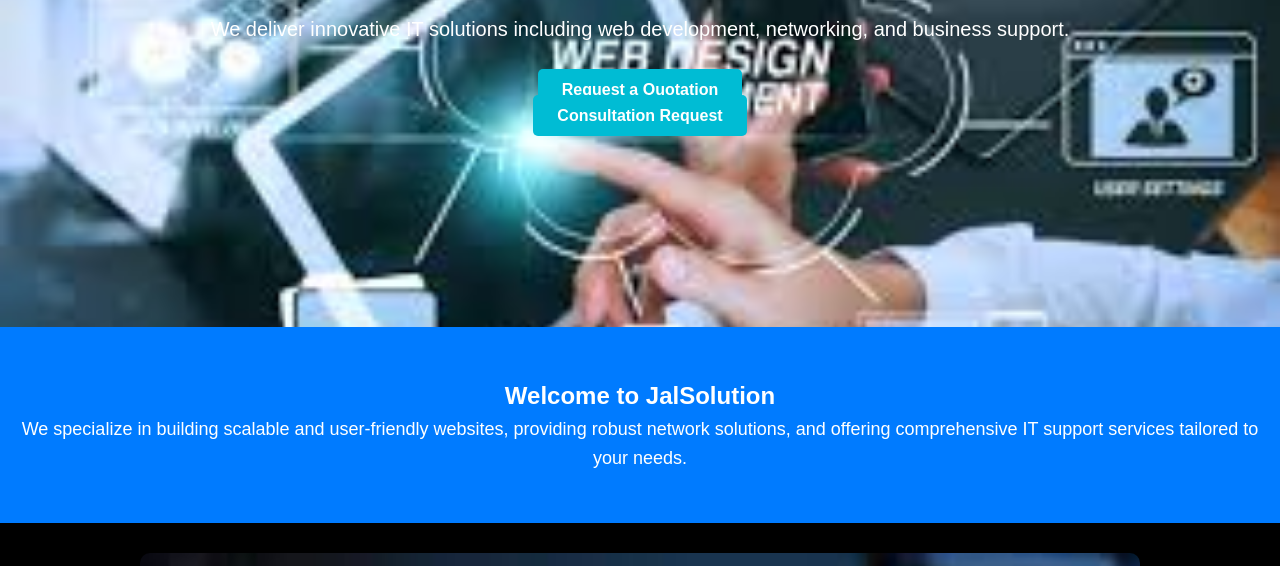
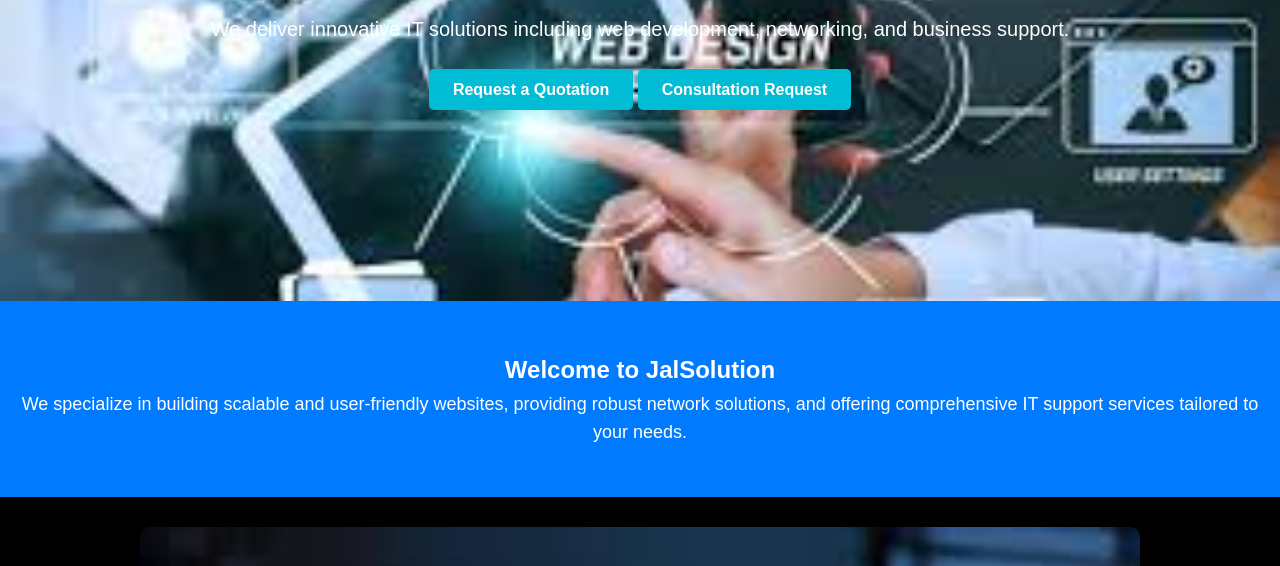
Before and after one commit to jalrokaya/jalsolution, a plain HTML site: page index.html in a window 1280 px wide. Shown: the part 234-800 px from the top of the page. Drawn offline with Linux system fonts and the light colour scheme.

Commit message:
Update index.html

```diff
--- a/index.html
+++ b/index.html
@@ -27,8 +27,10 @@
     <div class="hero-text">
       <h1>Empowering Your IT Needs</h1>
       <p>We deliver innovative IT solutions including web development, networking, and business support.</p>
-      <a href="contact.html" class="cta-button">Request a Quotation</a><br/>
-      <a href="consulation.html" class="cta-button">Consultation Request</a>
+      <div class="cta-buttons">
+        <a href="contact.html" class="cta-button">Request a Quotation</a>
+        <a href="consultation.html" class="cta-button">Consultation Request</a>
+      </div>
     </div>
     <br/>
     <br/>
```
